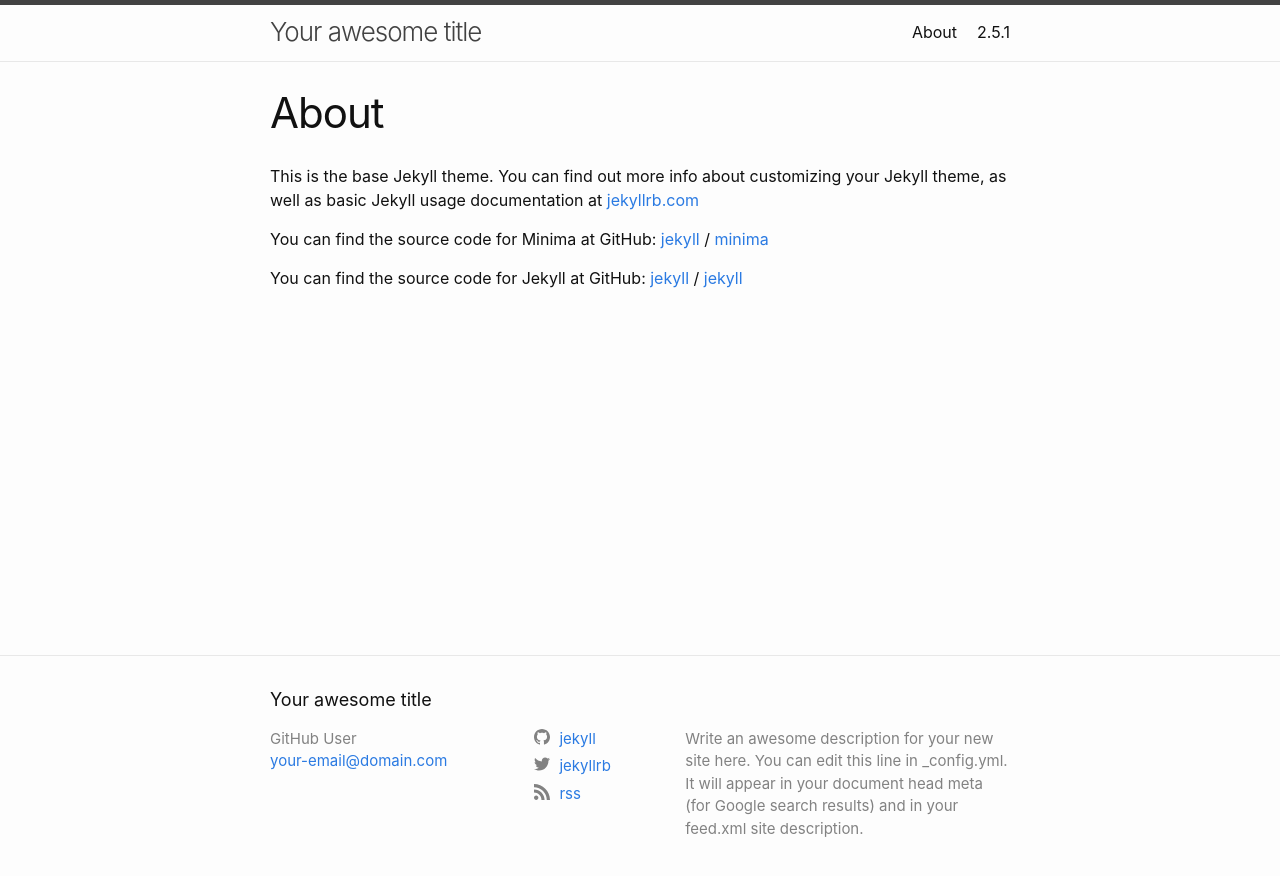
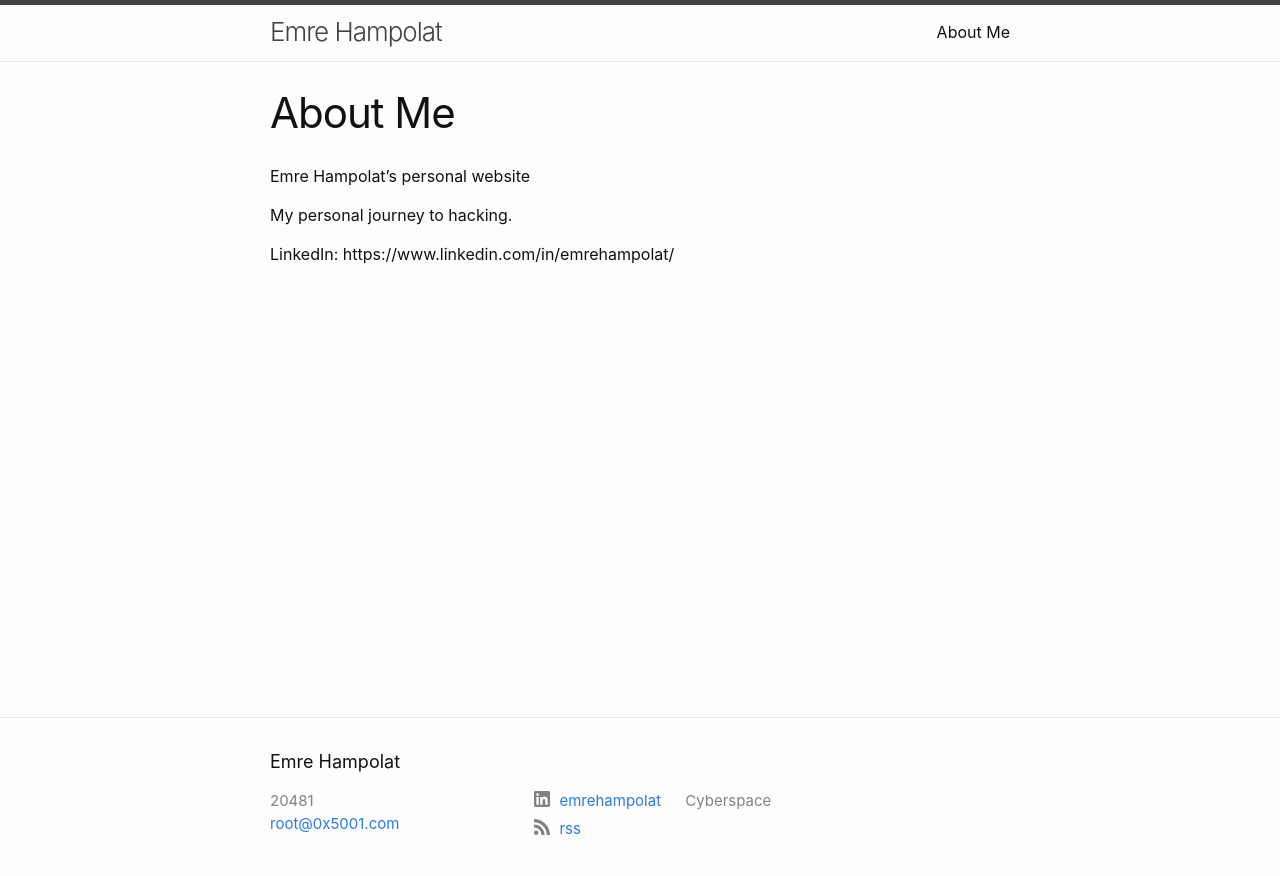
Before and after one commit to 0x5001/0x5001.github.io, a Jekyll site: the page built from about.md, in a window 1280 px wide. Shown: the top 876 px of the page. Built offline with Jekyll 4.4.1, drawn with Linux system fonts in a browser that asks for light colours.

Commit message:
template

```diff
--- a/404.html
+++ b/404.html
@@ -19,6 +19,6 @@ layout: default
 <div class="container">
   <h1>404</h1>
 
-  <p><strong>Page not found :(</strong></p>
+  <p><strong>Page not found.</strong></p>
   <p>The requested page could not be found.</p>
 </div>
--- a/_config.yml
+++ b/_config.yml
@@ -1,31 +1,11 @@
-title: Your awesome title
-author: GitHub User
-email: your-email@domain.com
-description: > # this means to ignore newlines until "twitter_username:"
-  Write an awesome description for your new site here. You can edit this
-  line in _config.yml. It will appear in your document head meta (for
-  Google search results) and in your feed.xml site description.
+title: Emre Hampolat
+author: 0x5001
+email: root@0x5001.com
+description: Cyberspace
 
 # social links
-twitter_username: jekyllrb
-github_username:  jekyll
 rss: rss
-# dribbble_username: jekyll
-# facebook_username: jekyll
-# flickr_username: jekyll
-# instagram_username: jekyll
-# linkedin_username: jekyll
-# pinterest_username: jekyll
-# youtube_username: jekyll
-# googleplus_username: +jekyll
-
-# Mastodon instances
-# mastodon:
-# - username: jekyll
-#   instance: example.com
-# - username: jekyll2
-#   instance: example.com
-
+linkedin_username: emrehampolat
 
 show_excerpts: false # set to true to show excerpts on the homepage
 
--- a/about.md
+++ b/about.md
@@ -1,18 +1,11 @@
 ---
 layout: page
-title: About
-permalink: /about/
+title: About Me
+permalink: /about-me/
 ---
 
-This is the base Jekyll theme. You can find out more info about customizing your Jekyll theme, as well as basic Jekyll usage documentation at [jekyllrb.com](https://jekyllrb.com/)
+Emre Hampolat's personal website
 
-You can find the source code for Minima at GitHub:
-[jekyll][jekyll-organization] /
-[minima](https://github.com/jekyll/minima)
+My personal journey to hacking.
 
-You can find the source code for Jekyll at GitHub:
-[jekyll][jekyll-organization] /
-[jekyll](https://github.com/jekyll/jekyll)
-
-
-[jekyll-organization]: https://github.com/jekyll
+LinkedIn: https://www.linkedin.com/in/emrehampolat/
```
Also changed, not shown: CODE_OF_CONDUCT.md (deleted, +0 -74 lines), History.markdown (deleted, +0 -170 lines), _posts/2016-05-19-super-short-article.md (deleted, +0 -7 lines), _posts/2016-05-20-my-example-post.md (deleted, +0 -12 lines), _posts/2016-05-20-super-long-article.md (deleted, +0 -11 lines), _posts/2016-05-20-this-post-demonstrates-post-content-styles.md (deleted, +0 -105 lines), _posts/2016-05-20-welcome-to-jekyll.md (deleted, +0 -22 lines), README.md (deleted), screenshot.png (deleted).
